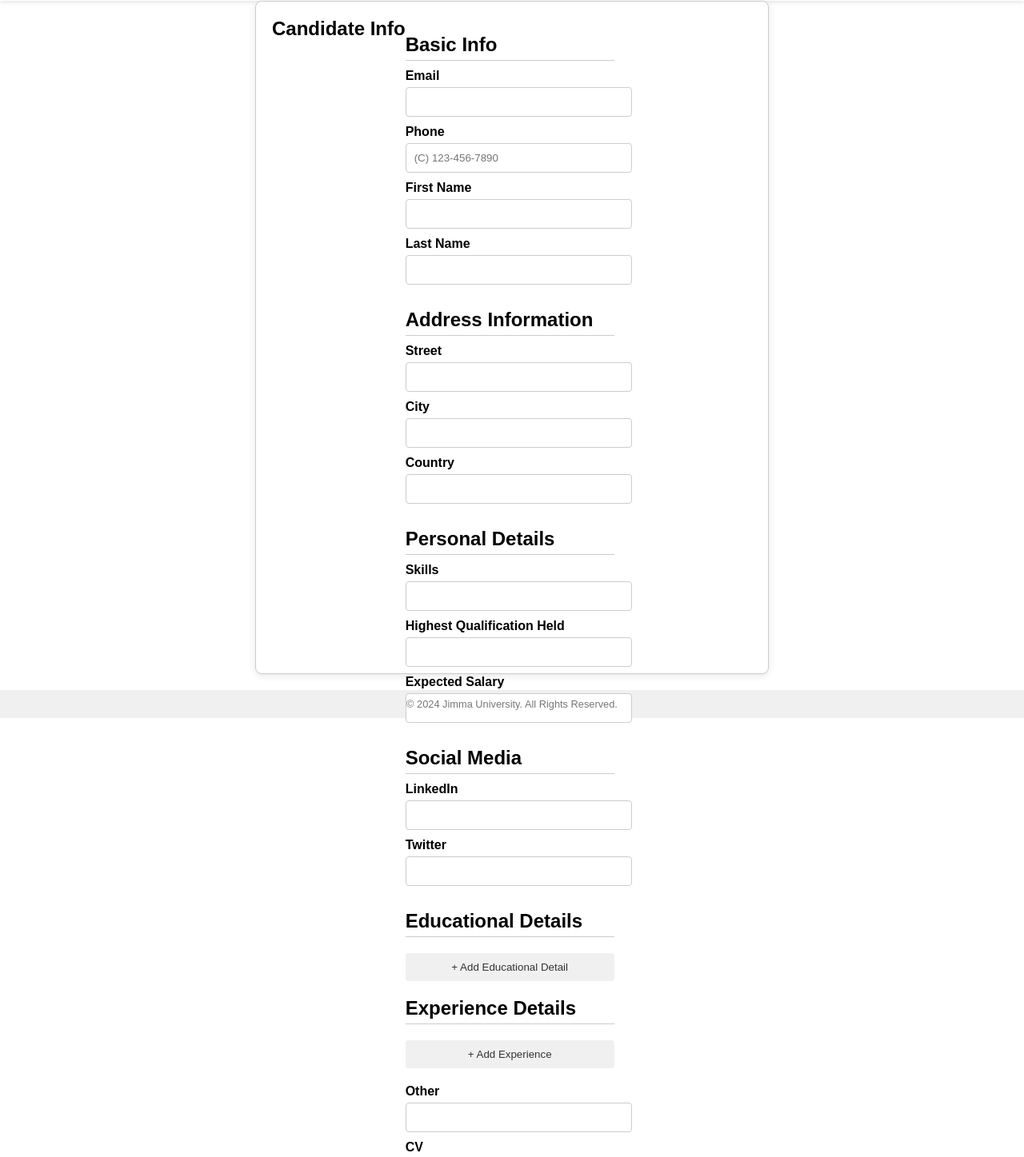
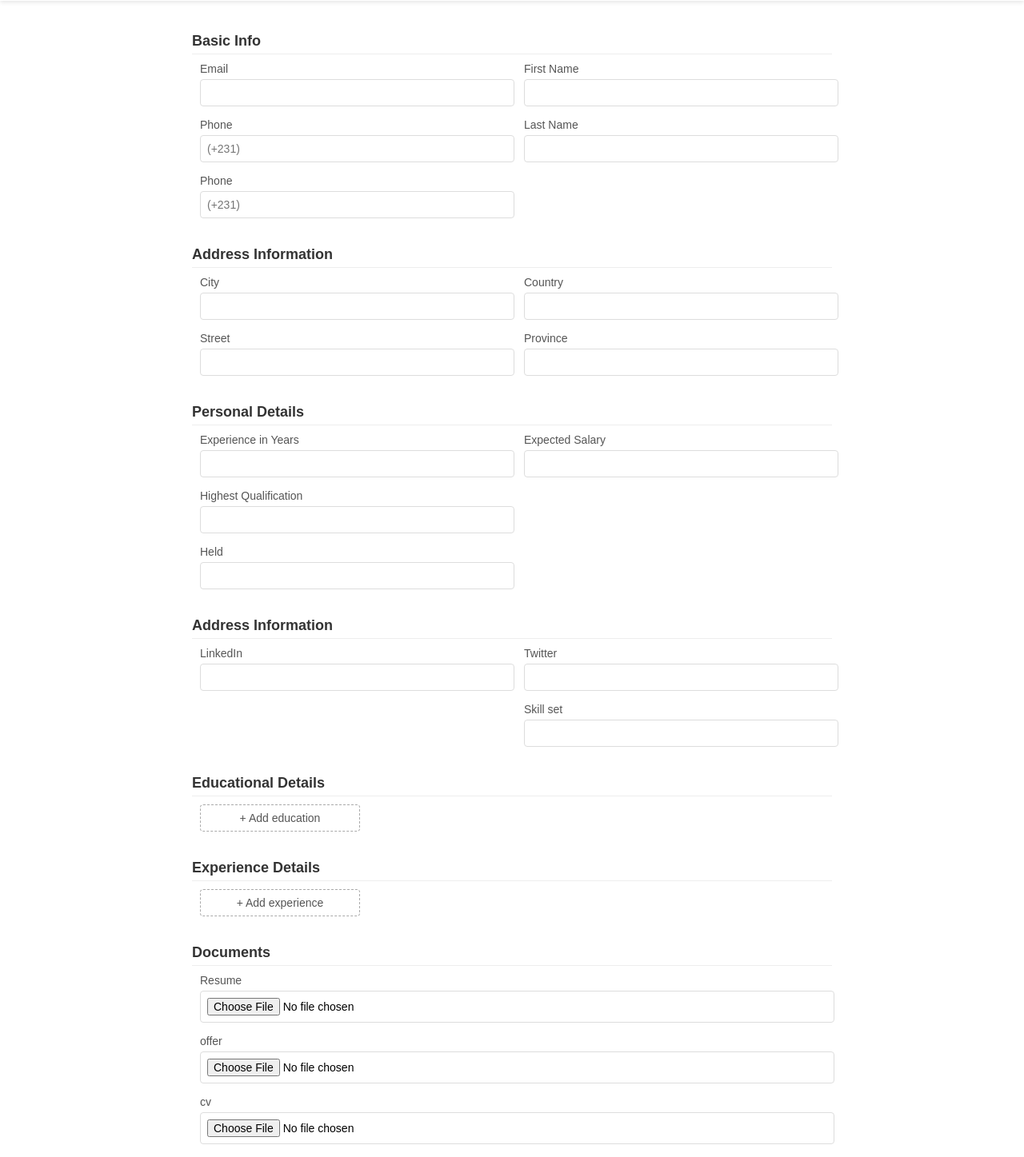
Before and after one commit to eldianak21/Last-Project, a React (Vite) app in the folder Recruitment-System/recruitment-system/: page /submit-cv in a window 1280 px wide. Shown: the part 67-1514 px from the top of the page at 80% size. Built offline with nearby package versions, Linux system fonts and the light colour scheme.

Commit message:
cvsubmission page is edited

```diff
--- a/Recruitment-System/recruitment-system/src/Auth/CVSubmission.css
+++ b/Recruitment-System/recruitment-system/src/Auth/CVSubmission.css
@@ -1,81 +1,73 @@
-/* src/CVSubmission.css */
-html, body {
-    height: 100%;
-    margin: 0;
+/* Form.css */
+.form-container {
     font-family: Arial, sans-serif;
+    max-width: 800px;
+    margin: 0 auto;
+    padding: 20px;
   }
 
-.app-container {
-    display: flex;
-    flex-direction: column;
-    min-height: 100vh; /* Ensure the container takes full height */
-}
-
-.container {
-    flex: 1; /* Allows the form to expand and fill available space */
-    max-width: 600px;
-    margin: 0 auto;
-    padding: 20px;
-    border: 1px solid #ccc;
-    border-radius: 8px;
-    box-shadow: 0 2px 10px rgba(0, 0, 0, 0.1);
-    background-color: #fff; /* Ensure background color is white */
-}
-
-h1 {
-    text-align: center;
-    margin-bottom: 20px; /* Add space below the title */
-}
-
-h2 {
-    margin-top: 20px;
-    margin-bottom: 10px;
-    border-bottom: 1px solid #ccc; /* Add a bottom border for section titles */
+  .form-container h1 {
+    font-size: 18px;
+    margin: 20px 0 10px 0;
+    color: #333;
+    border-bottom: 1px solid #eee;
     padding-bottom: 5px;
   }
 
-.form-group {
+  .form-row {
+    display: flex;
     margin-bottom: 20px;
   }
 
-.label {
+  .form-column {
+    flex: 1;
+    padding: 0 10px;
+  }
+
+  .form-column.left {
+    width: 50%;
+    padding-right: 15px;
+  }
+
+  .form-column.right {
+    width: 50%;
+    padding-left: 15px;
+  }
+
+  .form-group {
+    margin-bottom: 15px;
+  }
+
+  .form-group label {
     display: block;
     margin-bottom: 5px;
-    font-weight: bold;
+    font-size: 14px;
+    color: #555;
   }
 
-.input {
+  .form-group input[type="text"],
+  .form-group input[type="file"] {
     width: 100%;
-    padding: 10px;
-    border: 1px solid #ccc;
+    padding: 8px;
+    border: 1px solid #ddd;
     border-radius: 4px;
-    margin-bottom: 10px;
+    font-size: 14px;
   }
 
-.input[type="file"] {
-    padding: 3px; /* Adjust padding for file input */
+  .add-button {
+    background: none;
+    border: 1px dashed #aaa;
+    color: #555;
+    padding: 8px 15px;
+    margin-bottom: 15px;
+    cursor: pointer;
+    border-radius: 4px;
+    font-size: 14px;
+    display: block;
+    width: 200px;
+    text-align: center;
   }
 
-button {
-    width: 100%;
-    padding: 10px;
-    background-color: #007bff;
-    color: white;
-    border: none;
-    border-radius: 4px;
-    cursor: pointer;
-    margin-top: 10px;
+  .add-button:hover {
+    background-color: #f5f5f5;
   }
-
-button:hover {
-    background-color: #0056b3;
-}
-
-button[type="button"] {
-    background-color: #f0f0f0;
-    color: #333;
-}
-
-button[type="button"]:hover {
-    background-color: #e0e0e0;
-}
--- a/Recruitment-System/recruitment-system/src/Auth/CVSubmission.jsx
+++ b/Recruitment-System/recruitment-system/src/Auth/CVSubmission.jsx
@@ -1,73 +1,144 @@
-// src/Auth/CVSubmission.jsx
 import React from 'react';
 import './CVSubmission.css';
 
-function CVSubmission() {
+const CVSubmission = () => {
     return (
-        <div className="container">
-            <h1>Candidate Info</h1>
-            <form>
+        <div className="form-container">
+          {/* Basic Info Section */}
+          <h1>Basic Info</h1>
+          <div className="form-row">
+            <div className="form-column left">
               <div className="form-group">
-                    <h2>Basic Info</h2>
-                    <label className="label">Email</label>
-                    <input type="email" className="input" />
-                    <label className="label">Phone</label>
-                    <input type="tel" className="input" placeholder="(C) 123-456-7890" />
-                    <label className="label">First Name</label>
-                    <input type="text" className="input" />
-                    <label className="label">Last Name</label>
-                    <input type="text" className="input" />
+                <label>Email</label>
+                <input type="text" />
+              </div>
+              <div className="form-group">
+                <label>Phone</label>
+                <input type="text" placeholder="(+231)" />
+              </div>
+              <div className="form-group">
+                <label>Phone</label>
+                <input type="text" placeholder="(+231)" />
+              </div>
+            </div>
+            <div className="form-column right">
+              <div className="form-group">
+                <label>First Name</label>
+                <input type="text" />
+              </div>
+              <div className="form-group">
+                <label>Last Name</label>
+                <input type="text" />
+              </div>
+            </div>
           </div>
 
+          {/* Address Information Section */}
+          <h1>Address Information</h1>
+          <div className="form-row">
+            <div className="form-column left">
               <div className="form-group">
-                    <h2>Address Information</h2>
-                    <label className="label">Street</label>
-                    <input type="text" className="input" />
-                    <label className="label">City</label>
-                    <input type="text" className="input" />
-                    <label className="label">Country</label>
-                    <input type="text" className="input" />
+                <label>City</label>
+                <input type="text" />
+              </div>
+              <div className="form-group">
+                <label>Street</label>
+                <input type="text" />
+              </div>
+            </div>
+            <div className="form-column right">
+              <div className="form-group">
+                <label>Country</label>
+                <input type="text" />
+              </div>
+              <div className="form-group">
+                <label>Province</label>
+                <input type="text" />
+              </div>
+            </div>
           </div>
 
+          {/* Personal Details Section */}
+          <h1>Personal Details</h1>
+          <div className="form-row">
+            <div className="form-column left">
               <div className="form-group">
-                    <h2>Personal Details</h2>
-                    <label className="label">Skills</label>
-                    <input type="text" className="input" />
-                    <label className="label">Highest Qualification Held</label>
-                    <input type="text" className="input" />
-                    <label className="label">Expected Salary</label>
-                    <input type="text" className="input" />
+                <label>Experience in Years</label>
+                <input type="text" />
+              </div>
+              <div className="form-group">
+                <label>Highest Qualification</label>
+                <input type="text" />
+              </div>
+              <div className="form-group">
+                <label>Held</label>
+                <input type="text" />
+              </div>
+            </div>
+            <div className="form-column right">
+              <div className="form-group">
+                <label>Expected Salary</label>
+                <input type="text" />
+              </div>
+            </div>
           </div>
 
+          {/* Second Address Information Section */}
+          <h1>Address Information</h1>
+          <div className="form-row">
+            <div className="form-column left">
               <div className="form-group">
-                    <h2>Social Media</h2>
-                    <label className="label">LinkedIn</label>
-                    <input type="url" className="input" />
-                    <label className="label">Twitter</label>
-                    <input type="url" className="input" />
+                <label>LinkedIn</label>
+                <input type="text" />
+              </div>
+            </div>
+            <div className="form-column right">
+              <div className="form-group">
+                <label>Twitter</label>
+                <input type="text" />
+              </div>
+              <div className="form-group">
+                <label>Skill set</label>
+                <input type="text" />
+              </div>
+            </div>
           </div>
 
-                <div className="form-group">
-                    <h2>Educational Details</h2>
-                    <button type="button">+ Add Educational Detail</button>
+          {/* Education and Experience Section */}
+          <h1>Educational Details</h1>
+          <div className="form-row">
+            <div className="form-column left">
+              <button className="add-button">+ Add education</button>
+            </div>
           </div>
 
-                <div className="form-group">
-                    <h2>Experience Details</h2>
-                    <button type="button">+ Add Experience</button>
+          <h1>Experience Details</h1>
+          <div className="form-row">
+            <div className="form-column left">
+              <button className="add-button">+ Add experience</button>
+            </div>
           </div>
 
+          {/* Documents Section */}
+          <h1>Documents</h1>
+          <div className="form-row">
+            <div className="form-column left">
               <div className="form-group">
-                    <label className="label">Other</label>
-                    <input type="text" className="input" />
-                    <label className="label">CV</label>
-                    <input type="file" className="input" />
+                <label>Resume</label>
+                <input type="file" />
               </div>
-
-                <button type="submit">Submit Application</button>
-            </form>
+              <div className="form-group">
+                <label>offer</label>
+                <input type="file" />
+              </div>
+              <div className="form-group">
+                <label>cv</label>
+                <input type="file" />
+              </div>
+            </div>
+          </div>
         </div>
       );
-}
+    };
 
 export default CVSubmission;
```
Lines whose indentation alone changed are shown as unchanged.
